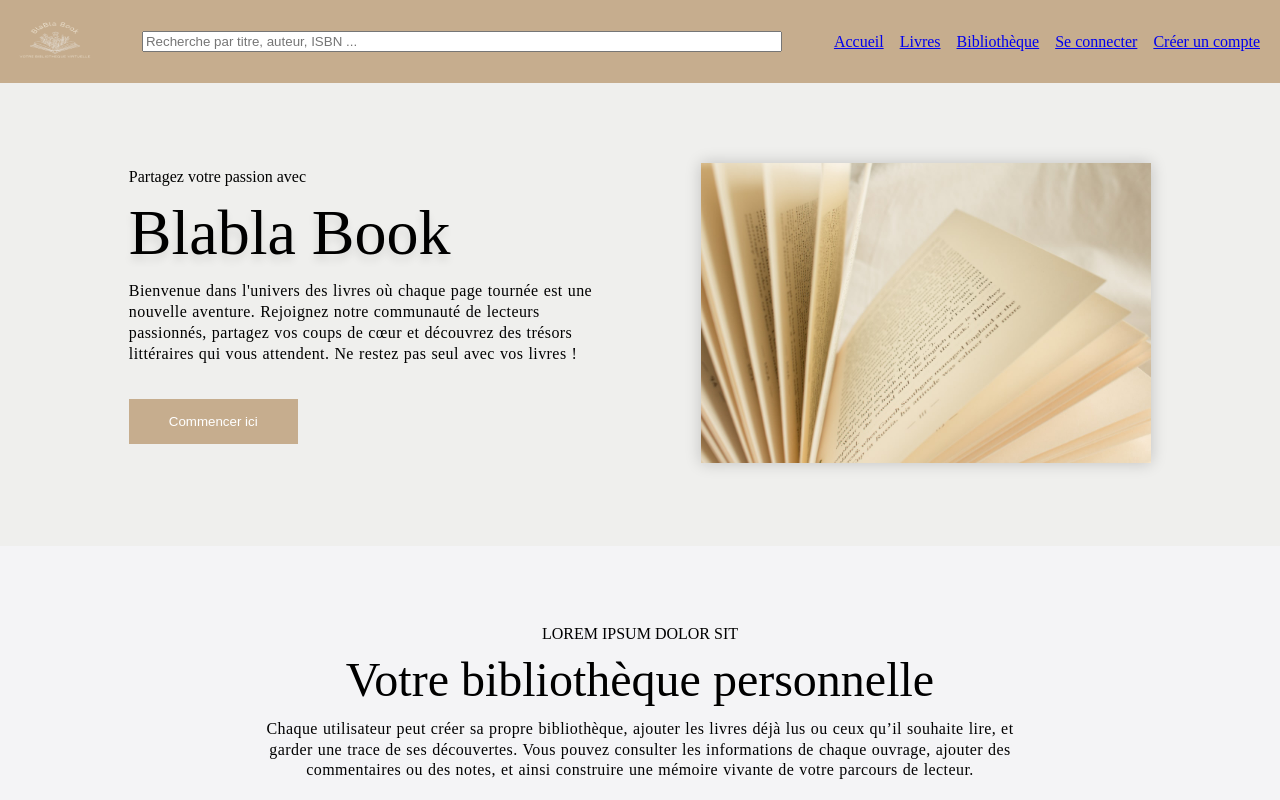
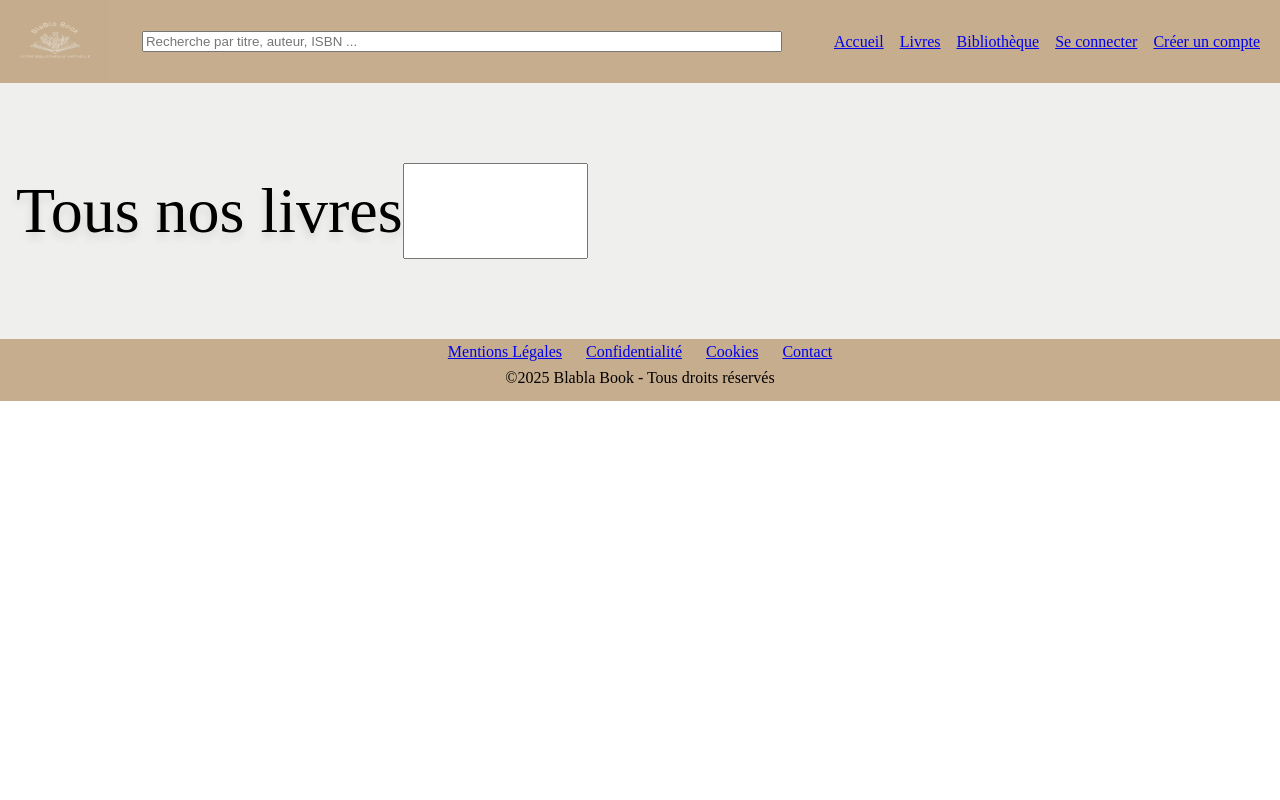
Before and after one commit to Cedric-Duval/blabla-book-front, a React (Vite) app: page /books in a window 1280 px wide. Shown: the top 800 px of the page. Built offline with nearby package versions, Linux system fonts and the light colour scheme; no server answers; a web font is replaced by a local one.

Commit message:
mise en place des premiere route

```diff
--- a/package.json
+++ b/package.json
@@ -17,7 +17,8 @@
   "dependencies": {
     "axios": "^1.9.0",
     "react": "^19.0.0",
-    "react-dom": "^19.0.0"
+    "react-dom": "^19.0.0",
+    "react-router": "^7.5.2"
   },
   "devDependencies": {
     "@biomejs/biome": "1.9.4",
--- a/src/App.tsx
+++ b/src/App.tsx
@@ -1,8 +1,12 @@
-import Footer from './Footer/Footer'
-import Navbar from './Navbar/Navbar'
+
 import './App.scss'
 import { } from 'react';
-import Homepage from './Homepage/Homepage'
+import { Route, Routes } from 'react-router';
+import Books from './Books/Books';
+import Footer from './Footer/Footer';
+import Homepage from './Homepage/Homepage';
+import Navbar from './Navbar/Navbar';
+
 
 function App() {
 
@@ -11,8 +15,19 @@ function App() {
   return (
     <div className='app'>
       <Navbar />
-      <Homepage />
-      <Footer />
+
+      <Routes>
+        <Route path="/" element={
+          <Homepage />
+        } />
+        <Route path="/books" element={
+          <Books />
+        } />
+
+
+
+      </Routes>
+      <Footer/>
     </div>
   )
 }
--- a/src/Books/Books.scss
+++ b/src/Books/Books.scss
@@ -0,0 +1,21 @@
+@use '../styles/variables' as v;
+@use '../styles/section';
+@use '../Homepage/Homepage';
+
+
+
+
+//----------------------------- BOOKS SECTION -------------------------
+
+#books-section {
+
+
+    .head-books {
+        display: flex;
+        flex-wrap: wrap;
+    }
+
+
+
+
+}
--- a/src/Books/Books.tsx
+++ b/src/Books/Books.tsx
@@ -0,0 +1,47 @@
+import './Books.scss'
+
+
+function Books() {
+    return (
+
+
+        <section id="books-section" className="section">
+            <div className='head-books'>
+                <h1>Tous nos livres</h1>
+                <input type="text" />
+            </div>
+
+
+            {/* <div className="books-list">
+                <ul >
+                            {books.map((book) => {
+                                return (
+                                    <li key={book.id}>
+                                        <a href="/test">
+                                            <figure>
+                                                <div id="book-img">
+                                                    <img
+                                                        src={book.image} alt="book-image"
+                                                    />
+                                                    <button type='button'> + </button>
+                                                </div>
+                                                <hgroup>
+                                                    <figcaption>{book.title}</figcaption>
+                                                    <h5>{book.author}</h5>
+                                                </hgroup>
+
+                                            </figure>
+                                        </a>
+                                    </li>
+                                )
+                            })}
+
+                        </ul>
+                    </div> */}
+        </section>
+
+
+    )
+}
+
+export default Books;
--- a/src/Homepage/Homepage.scss
+++ b/src/Homepage/Homepage.scss
@@ -66,11 +66,11 @@ hr {
 
 // --------------------- RANDOMBOOKS SECTION -----------------------
 
-#random-books-section {
+#books-section {
     background-color: v.$base-color;
 
 
-    & .random-books-title{
+    & .books-title{
         text-align: center;
         padding-bottom: 20px;
         font-family: "Inter";
@@ -84,7 +84,7 @@ hr {
         }
     }
 
-    & #random-books-list {
+    & #books-list {
         max-width: 1200px;
         display: flex;
         margin: 0 auto;
@@ -147,5 +147,6 @@ hr {
             bottom: 8px;
 
         }
+
     }
 }
--- a/src/Homepage/Homepage.tsx
+++ b/src/Homepage/Homepage.tsx
@@ -54,14 +54,14 @@ function Homepage() {
                 </div>
             </section>
 
-            <section id="random-books-section" className="section">
+            <section id="books-section" className="section">
                 <div >
-                    <hgroup className='random-books-title'>
+                    <hgroup className='books-title'>
                         <h3>Besoin d’inspiration ?</h3>
                         <p>Laisse-toi surprendre par notre sélection du jour.</p>
                     </hgroup>
                     <div>
-                        <ul id="random-books-list">
+                        <ul id="books-list">
                             {randomBooks.map((randombook) => {
                                 return (
                                     <li key={randombook.id}>
--- a/src/Navbar/Navbar.tsx
+++ b/src/Navbar/Navbar.tsx
@@ -1,31 +1,32 @@
 import './Navbar.scss'
+import { Link } from 'react-router';
 
-function Navbar (){
+function Navbar() {
     return (
 
         <nav className="navbar">
             <div id="logo">
 
-                <a href=""><img src="../Pictures/Logo.png" alt="" className='header-logo' /></a>
+                <Link to=""><img src="../Pictures/Logo.png" alt="" className='header-logo' /></Link>
             </div>
             <input
-                        type="text"
-                        id="search"
-                        name="search"
-                        placeholder="Recherche par titre, auteur, ISBN ..."/>
+                type="text"
+                id="search"
+                name="search"
+                placeholder="Recherche par titre, auteur, ISBN ..." />
             <div id="menu">
                 <ul className="hidden">
 
-                    <li><a href="#">Accueil</a></li>
+                    <li><Link to="/">Accueil</Link></li>
 
-                    <li><a href="#">Livres</a></li>
+                    <li><Link to="/books">Livres</Link></li>
 
-                    <li><a href="#">Bibliothèque</a></li>
-                    <li><a href="#" className="button-connect">Se connecter</a></li>
-                    <li><a href="#" className="create-account">Créer un compte</a></li>
+                    <li><Link to="/myLibrary">Bibliothèque</Link></li>
+                    <li><Link to="#" className="button-connect">Se connecter</Link></li>
+                    <li><Link to="#" className="create-account">Créer un compte</Link></li>
                 </ul>
             </div>
-            <a href="" className="burger-menu"><img src="../public/Pictures/iconamoon--menu-burger-horizontal-fill.svg" alt=""/></a>
+            <Link to="" className="burger-menu"><img src="../public/Pictures/iconamoon--menu-burger-horizontal-fill.svg" alt="" /></Link>
         </nav>
 
     )
```
Also changed, not shown: src/main.tsx (+3 -5 lines), 1 other file (tests, documents, lock files or other folders).
